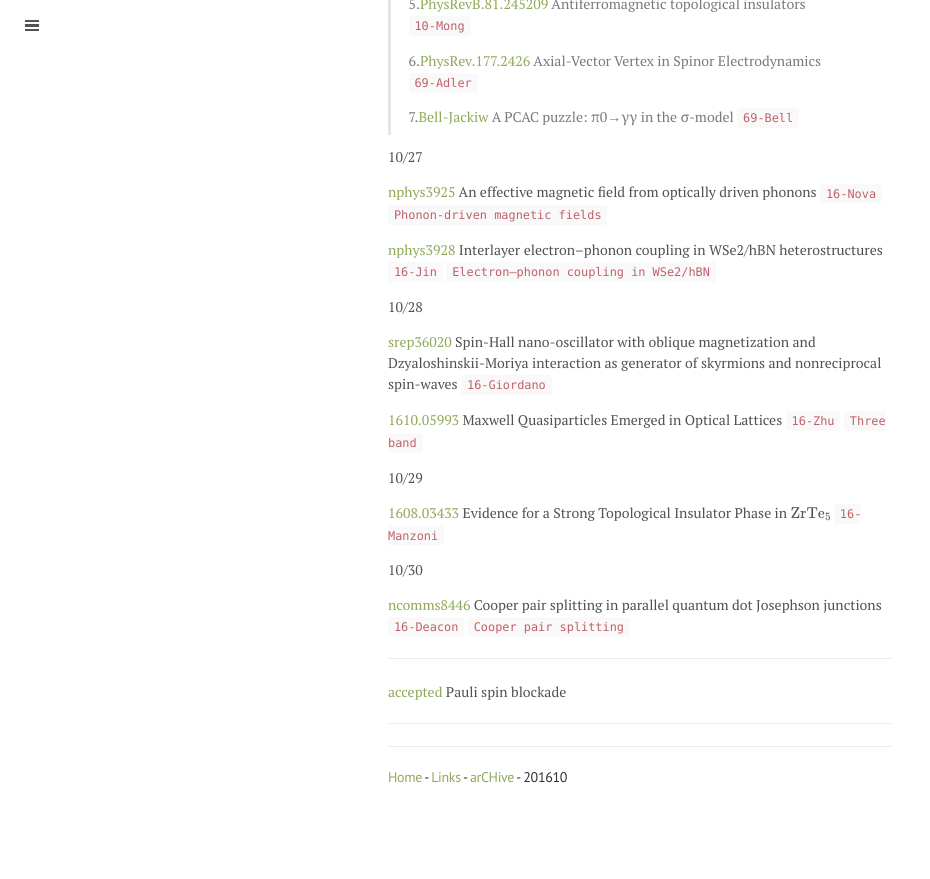
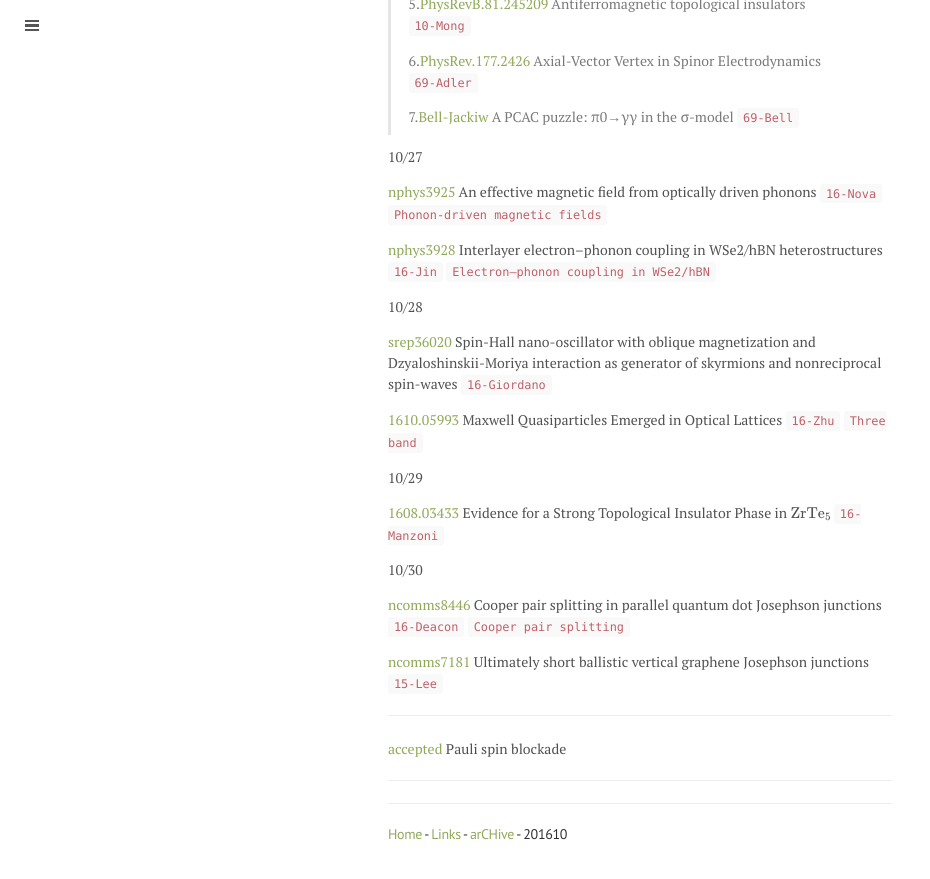
Before and after one commit to qkrwlsghdcjsworlt/work, a Jekyll site: the page built from 201610.md, in a window 1280 px wide and 900 px high, scrolled down 3399 px. Shown: the top 879 px of the window, without its empty margins (0-930 px from the left). Built offline with Jekyll 4.4.1, drawn with Linux system fonts in a browser that asks for light colours; formulas are drawn with MathJax 3; before the commit the page ends 4242 px from its top, so only the background shows below that.

Commit message:
“update”

```diff
--- a/201610.md
+++ b/201610.md
@@ -185,6 +185,13 @@ title: 201610
 [ncomms8446](http://www.nature.com/articles/ncomms8446) Cooper pair splitting in parallel quantum dot Josephson junctions `16-Deacon` `Cooper pair splitting`
 
 
+[ncomms7181](http://www.nature.com/articles/ncomms7181) Ultimately short ballistic vertical graphene Josephson junctions `15-Lee`
+
+
+
+
+
+
 ---
 
 [accepted](http://journals.aps.org/prl/accepted/5907dYd3Cc412752804b6cc4beddf3da7eb167ae7) Pauli spin blockade
```
